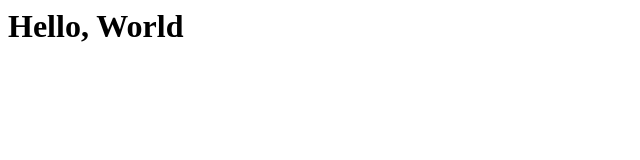
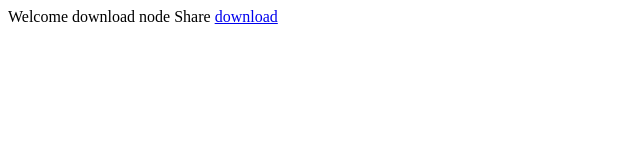
Before and after one commit to rookie-engg/Node-Share, an Electron app: page index.html in a window 1280 px wide. Shown: the whole page, without its empty margins (0-640 px from the left). Drawn offline with Linux system fonts and the light colour scheme.

Commit message:
test website

```diff
--- a/index.html
+++ b/index.html
@@ -1 +1,14 @@
-<h1>Hello, World</h1>
+<!DOCTYPE html>
+<html lang="en">
+<head>
+  <!-- This is the file for project website no relation with electrong source code-->
+  <meta charset="UTF-8">
+  <meta name="viewport" content="width=device-width, initial-scale=1.0">
+  <title>Node Share</title>
+</head>
+<body>
+  Welcome download node Share
+  <a href="https://github.com/rookie-engg/Node-Share/releases/download/v1.0.0/node-share.1.0.0.msi"
+  download="node-share.1.0.0.msi">download</a>
+</body>
+</html>
```
